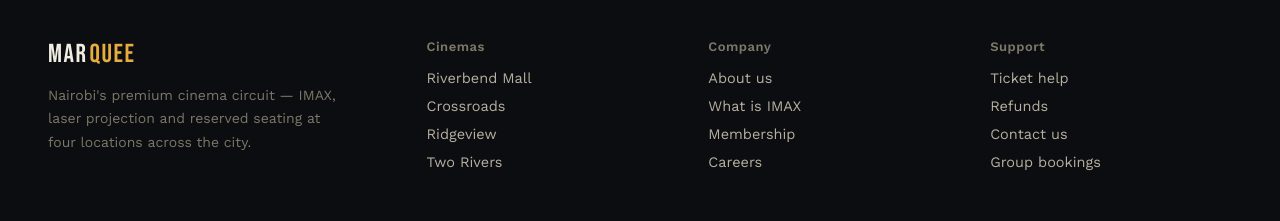
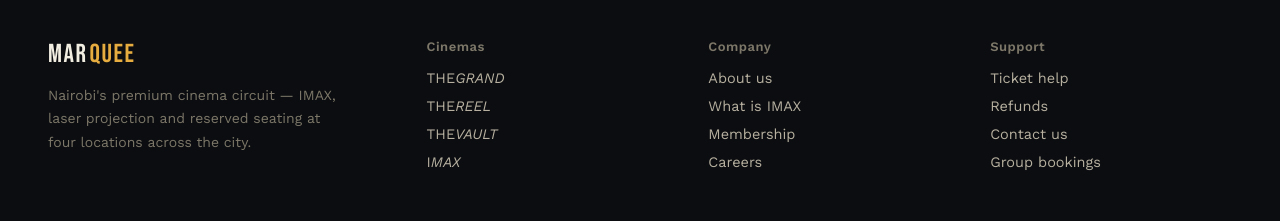
Before and after one commit to pop254/cinema, a plain HTML site: page index.html in a window 1280 px wide. Shown: the part 4424-4645 px from the top of the page. Drawn offline with nearby package versions, Linux system fonts and the light colour scheme.

Commit message:
change: index.html

```diff
--- a/index.html
+++ b/index.html
@@ -104,10 +104,10 @@
       </div>
       <div class="foot-col">
         <h4>Cinemas</h4>
-        <a href="#locations">Riverbend Mall</a>
-        <a href="#locations">Crossroads</a>
-        <a href="#locations">Ridgeview</a>
-        <a href="#locations">Two Rivers</a>
+        <a href="#locations">THE<em>GRAND</em> </a>
+        <a href="#locations">THE<em>REEL</em> </a>
+        <a href="#locations">THE<em>VAULT</em> </a>
+        <a href="#locations">I<em>MAX</em> </a></a>
       </div>
       <div class="foot-col">
         <h4>Company</h4>
```
